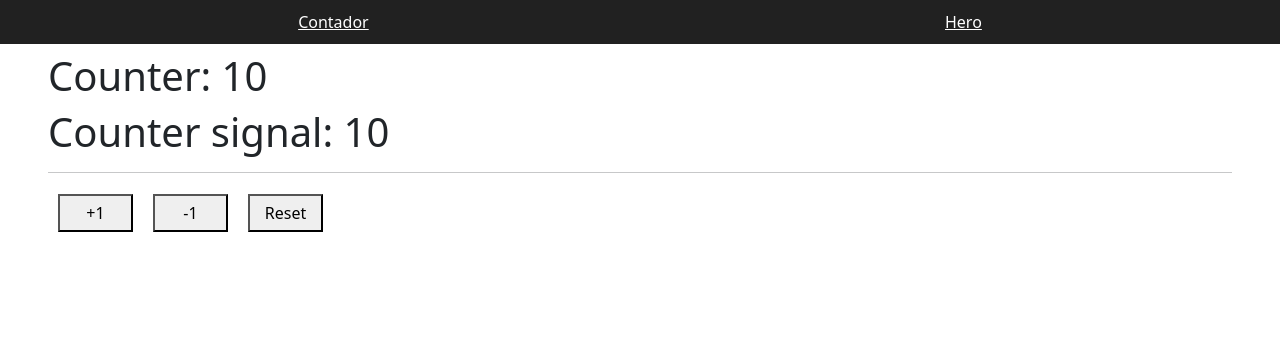
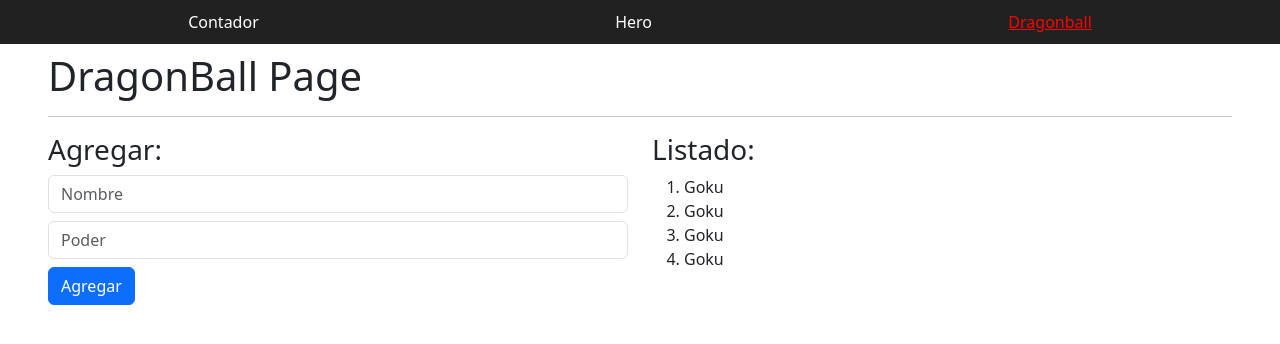
Before and after one commit to LillaDou/angular-bases, an Angular app: page /dragonball in a window 1280 px wide. Before the commit this address led to /. Shown: the top 344 px of the page. Built offline with nearby package versions, Linux system fonts and the light colour scheme.

Commit message:
Creación de la página de dragonball + dragonball navbar

```diff
--- a/src/app/app.routes.ts
+++ b/src/app/app.routes.ts
@@ -1,6 +1,7 @@
 import { Routes } from '@angular/router';
 import { CounterPageComponent } from './pages/counter/counter-page';
 import { HeroPageComponent } from './pages/hero/hero-page';
+import { DragonballPageComponent } from './pages/dragonball/dragonball-page';
 
 export const routes: Routes = [
 
@@ -13,6 +14,10 @@
         component: HeroPageComponent,
     },
     {
+        path: 'dragonball',
+        component: DragonballPageComponent,
+    },
+    {
         path: '**',
         redirectTo: '',
         //! Si indicamos cualquier otro path en el buscador que no sea ninguno de los que tenemos aquí indicados,
--- a/src/app/components/shared/navbar/navbar.html
+++ b/src/app/components/shared/navbar/navbar.html
@@ -10,16 +10,30 @@
 
     nav a {
         color: white;
-        text-decoration: none,
+        text-decoration: none;
+    }
+
+    nav a.active {
+        color: red;
+        text-decoration: underline;
     }
 </style>
 
 <nav>
     <!--* Esta es la forma original de indicar un anchor tag -->
     <!-- <a href="">Contador</a> -->
+
      <!--* En Angular se utilizan directivas para ello -->
-    <a routerLink="/">Contador</a>
-    <a routerLink="/hero">Hero</a>
+    <a  routerLink="/"
+        routerLinkActive="active"
+        [routerLinkActiveOptions]="{ exact: true }">Contador</a>
+        <!-- Para que la ruta indicada en el routerLink aparezca activa, el path tiene -->
+        <!-- que ser exactamente como lo estamos definiendo. -->
+
+
+    <a [routerLink]="['/hero']" [routerLinkActive]=" 'active' ">Hero</a>
+
+    <a [routerLink]="['/dragonball']" [routerLinkActive]=" 'active' ">Dragonball</a>
 
     <!-- OTROS -->
 
--- a/src/app/components/shared/navbar/navbar.ts
+++ b/src/app/components/shared/navbar/navbar.ts
@@ -1,10 +1,11 @@
 import { Component } from '@angular/core';
-import { RouterLink } from "@angular/router";
+import { RouterLink, RouterLinkActive } from "@angular/router"; //directivas
 
 @Component({
   selector: 'app-navbar',
   imports: [
-    RouterLink
+    RouterLink,
+    RouterLinkActive
   ],
   templateUrl: './navbar.html',
 })
--- /dev/null
+++ b/src/app/pages/dragonball/dragonball-page.html
@@ -0,0 +1,24 @@
+<h1>DragonBall Page</h1>
+
+<hr>
+
+<section class="row">
+    <div class="col-12 col-sm-6">
+        <h3>Agregar:</h3>
+        <input type="text" class="form-control" placeholder="Nombre">
+        <input type="number" class="form-control mt-2" placeholder="Poder">
+
+        <button class="mt-2 btn btn-primary">Agregar</button>
+    </div>
+
+    <div class="col-12 col-sm-6">
+        <h3>Listado:</h3>
+        <ol>
+            <li>Goku</li>
+            <li>Goku</li>
+            <li>Goku</li>
+            <li>Goku</li>
+        </ol>
+    </div>
+
+</section>
```
Also changed, not shown: src/app/pages/dragonball/dragonball-page.ts (added, +7 -0 lines).
